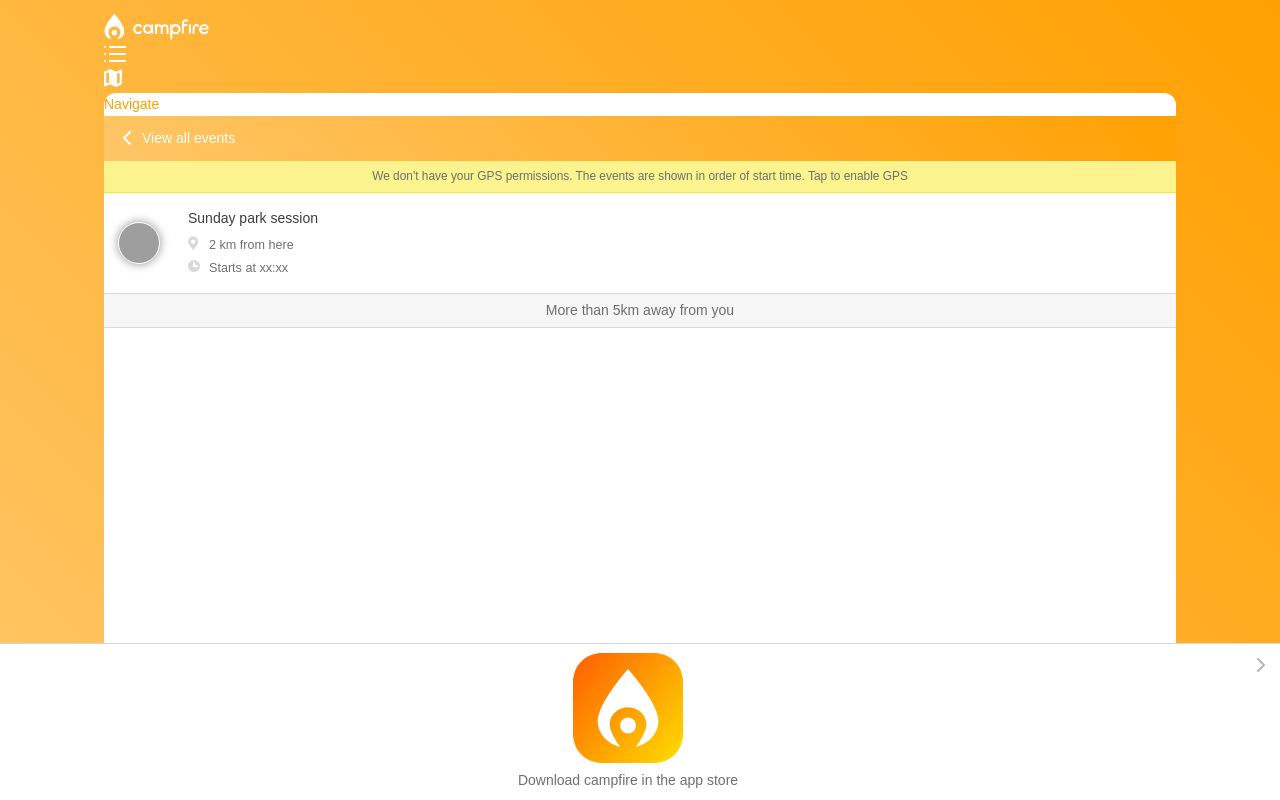
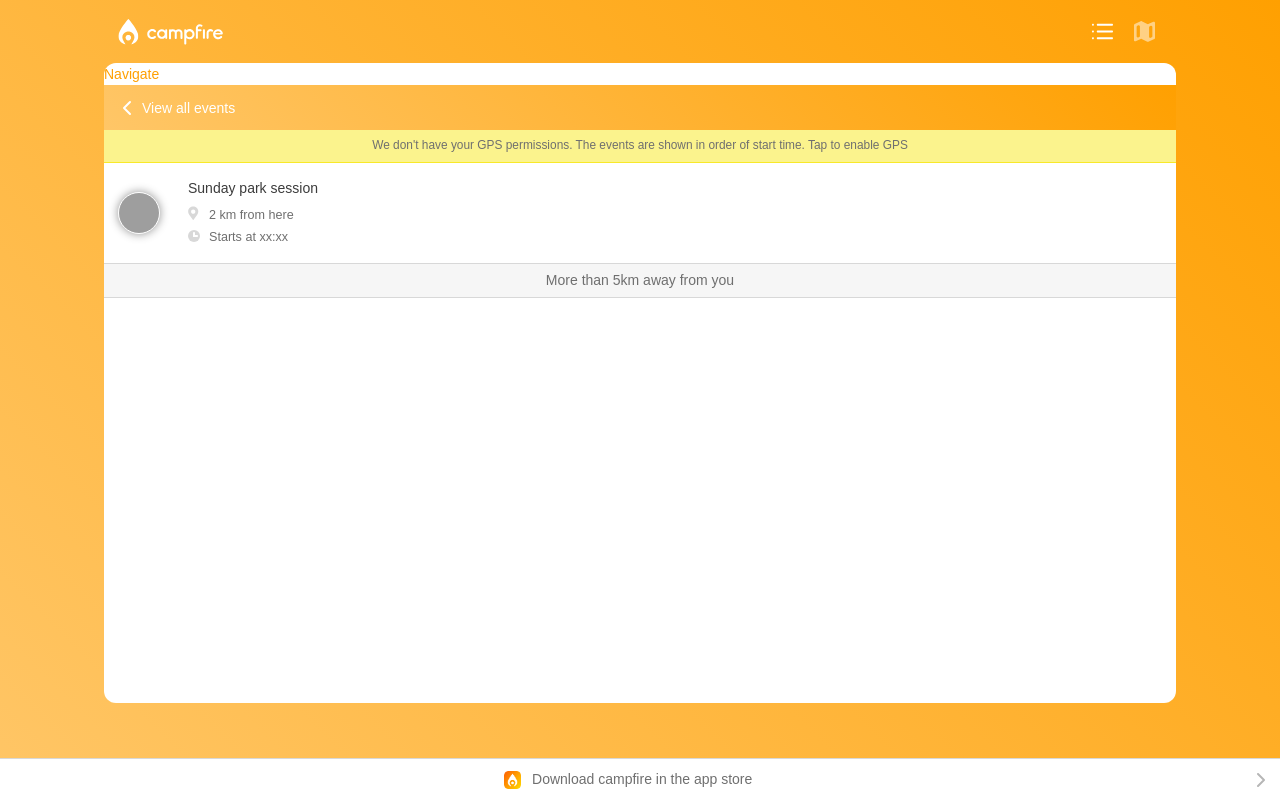
Before and after one commit to nielsVoogt/cf-static, a website: page web/index.html in a window 1280 px wide. Drawn offline with Linux system fonts and the light colour scheme; grey boxes are pictures that could not be loaded.

Commit message:
Doing some cleaning

```diff
--- a/sass/_variables.scss
+++ b/sass/_variables.scss
@@ -46,6 +46,6 @@ $breakpoints: (
 );
 
 $cf-round-image-size: 3em;
-$cf-round-image-size--large: 10em;
+$cf-round-image-size--large: 11em;
 $cf-accent-color: #f6f6f6;
 $cf-warning-background-color: #fbf38d;
--- a/sass/components/_cf-cta-bar.scss
+++ b/sass/components/_cf-cta-bar.scss
@@ -9,9 +9,18 @@
     position: fixed;
     right: 0;
     display: flex;
+    cursor: pointer;
     padding: .6em .5em;
 
+    img {
+        display: inline-block;
+        vertical-align: middle;
+        max-width: 1.25em;
+        margin-right: .5em;
+    }
+
     p {
+        display: inline-block;
         margin: 0;
     }
 
@@ -28,4 +37,8 @@
             opacity: .5;
         }
     }
+
+    &:hover {
+        background: $cf-accent-color;
+    }
 }
--- a/sass/components/_cf-data-row.scss
+++ b/sass/components/_cf-data-row.scss
@@ -14,8 +14,6 @@
 
     &__icon {
         width: 1.5em;
-
-
     }
 
     p {
--- a/sass/layout/_cf-container.scss
+++ b/sass/layout/_cf-container.scss
@@ -6,6 +6,6 @@
     margin: 0 auto;
 
     @include breakpoint(map-get($breakpoints, mobile)) {
-        padding: 1em;
+        padding: 0 1em 1em;
     }
 }
```
Also changed, not shown: sass/components/_cf-back.scss (line endings or trailing spaces), sass/components/_cf-popover.scss (line endings or trailing spaces), sass/components/_cf-round-image.scss (line endings or trailing spaces), web/css/app.css.
